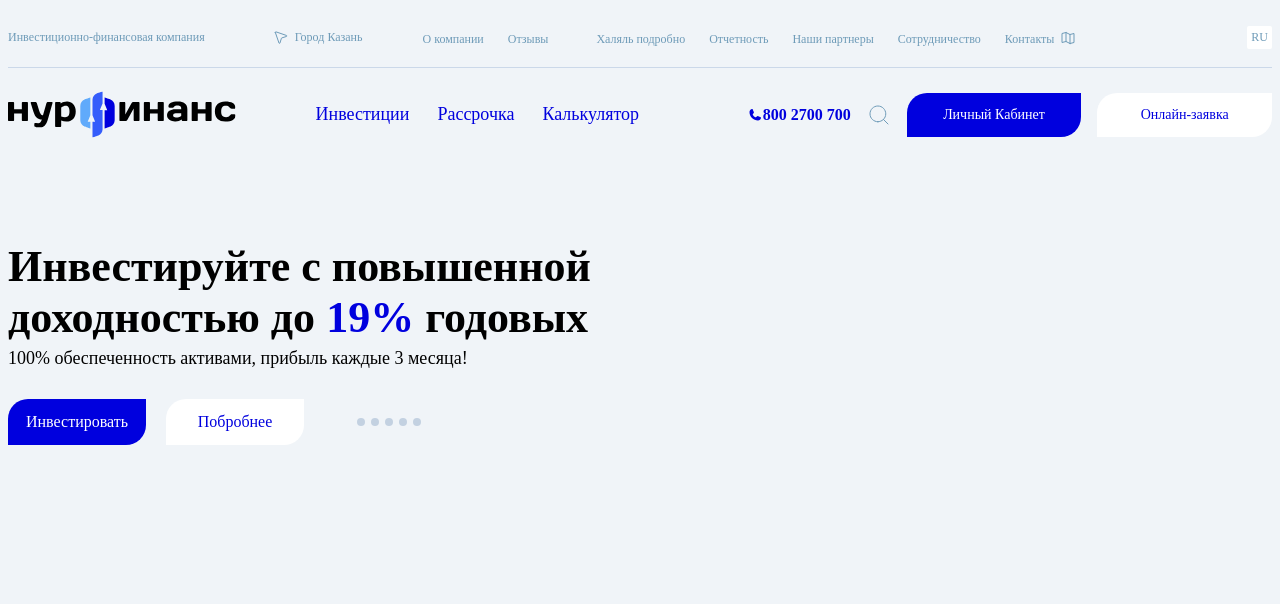
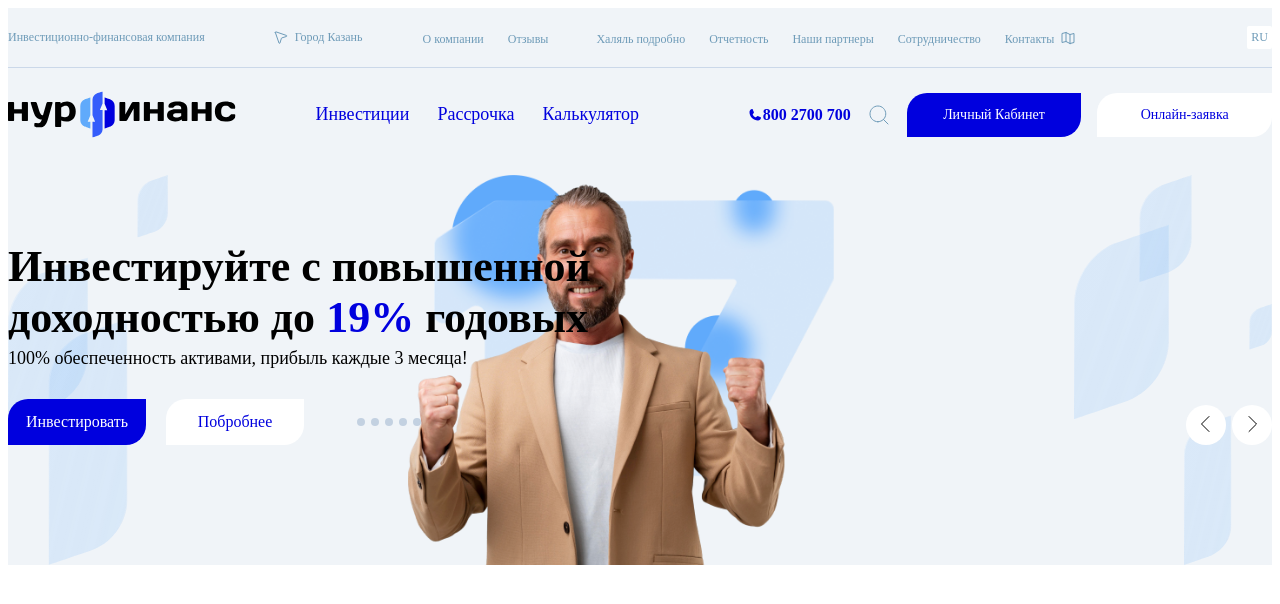
Before and after one commit to AlexPoltorapavlov/html_css_week, a plain HTML site: page index.html in a window 1280 px wide. Drawn offline with Linux system fonts and the light colour scheme.

Commit message:
Added: hot-news clickable slider

```diff
--- a/index.html
+++ b/index.html
@@ -8,6 +8,7 @@
 	<link rel="icon" href="sources/logo_short.svg" type="image/png">
 </head>
 <body>
+	<div class="head-content__background">
 		<header>
 			<div class="header-up-nav">
 				<nav class="header-nav">
@@ -65,8 +66,23 @@
 					</div>
 				</div>
 			</article>
-		<img src="#" alt="" class="hot-news__slidebar">
+			<div class="hot-news__slider">
+				<button class="slider-button slider-to-left">
+					<img src="sources/slide-button__left.svg" alt="">
+				</button>
+				<button class="slider-button slider-to-right">
+					<img src="sources/slide-button__left.svg" alt="">
+				</button>
+			</div>
 		</section>
+		<div class="head-content__images">
+			<img src="sources/background-left.svg" alt="" class="background__spots background__left-spot">
+			<img src="sources/happy-man.png" alt="" class="background__happy-man">
+			<img src="sources/background-right.svg" alt="" class="background__spots background__right-spot">
+		</div>
+		<div class="head-content__background-color"></div>
+	</div>
+
 
 	<main>
 
--- a/style.css
+++ b/style.css
@@ -1,10 +1,6 @@
 a {
 	font-size: 14px;
 	font-style: ubuntu;
-}
-
-body {
-	background-color: #F0F4F8;
 }
 
 /* Header */
@@ -109,10 +105,6 @@ header {
 	flex: 2;
 }
 
-.nav a {
-
-}
-
 .nav__links {
 	display: flex;
 	justify-content: space-between;
@@ -209,7 +201,7 @@ header {
 	display: flex;
 	flex-direction: row;
 	margin: 100px auto 0px auto;
-
+	justify-content: space-between;
 	max-width: 1275px;
 }
 
@@ -302,46 +294,69 @@ header {
 	background-color: #0000DE;
 }
 
-/* background*/
-
-.background {
-	position: absolute;
+.hot-news__slider {
 	display: flex;
-	flex-direction: column;
-	top: 0;
-	left: 0;
-	width: 100%;
+	flex-wrap: wrap;
+	align-items: flex-end;
 }
 
-.backfround__header {
-	position: relative;
-	height: 170px;
+.slider-button {
+	width: 40px;
+	height: 40px;
+	border-radius: 50%;
+	margin-left: 6px;
+	border: none;
+	background-color: #FFFFFF;
+
 }
 
-.background__hot-news {
+.slider-button:active {
+	background-color: #C3D1E1;
+}
+
+.slider-to-right {
+	transform: scaleX(-1)
+}
+
+/* head content background */
+
+.head-content__background {
 	position: relative;
-  top: 0;
-  left: 0;
-  width: 100%;
-  height: auto;
+	padding-bottom: 120px;
 
+
+}
+
+.head-content__background-color {
+	position: absolute;
+	background-color: #F0F4F8;
+	height: 100%;
+	width: 100%;
+	top: 0;
+	right: 0;
+	z-index: -3;
+}
+
+.head-content__images {
+	position: absolute;
+	width: 100%;
+	height: 70%;
+	bottom: 0;
+	right: 0;
+	z-index: -1;
 	display: flex;
 	flex-direction: row;
 	justify-content: space-between;
 }
 
-.background__left-half {
-	height: 100%;
+.background__left-spot{
+
 }
 
-.background__middle{
-	height: 100px;
+.background__right-spot {
+
 }
 
 .background__happy-man {
 
 }
-
-.background__right-half {
-	height: 100%;
-}
```
Also changed, not shown: sources/slide-button__left.svg (added), sources/slide-button__right.svg (added). Lines whose indentation alone changed are shown as unchanged.
